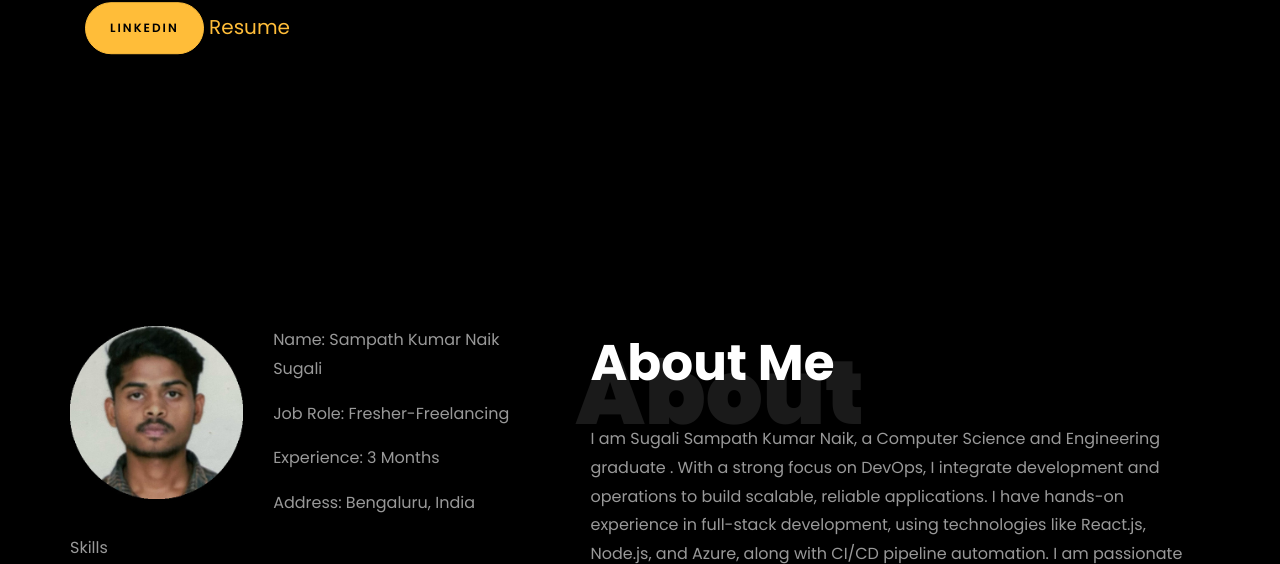
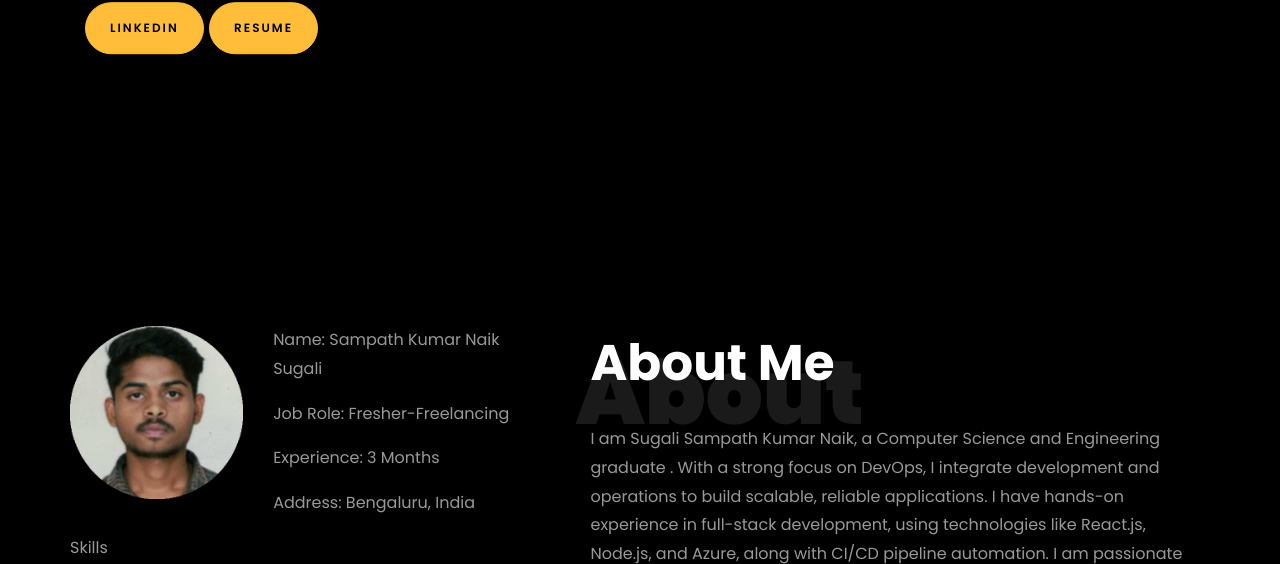
Before and after one commit to SAMPATH9701/sampath-portfolio, a plain HTML site: page index.html in a window 1280 px wide. Shown: the part 536-1100 px from the top of the page. Drawn offline with Linux system fonts and the light colour scheme; files whose address does not match are found by name.

Commit message:
Update index.html
Button Added

```diff
--- a/index.html
+++ b/index.html
@@ -191,7 +191,7 @@
 						<!-- <h2 class="d-flex" style="margin-bottom: 0">With over 5 years of experience</h2> -->
 						<!-- <br> -->
 			            <p><a href="https://www.linkedin.com/in/sugali-sampath-kumar-naik-a1155b258/" class="btn btn-primary py-3 px-4">LinkedIn</a>
-							<a href="https://drive.google.com/file/d/1K6r-T3sMGW4zL29XHQEjR8bIA7ERM1IA/view?usp=drive_link">Resume</a></p>
+							<a href="https://drive.google.com/file/d/1K6r-T3sMGW4zL29XHQEjR8bIA7ERM1IA/view?usp=drive_link" class="btn btn-primary py-3 px-4">Resume</a></p>
 		            </div>
 		          </div>
 	        	</div>
```
